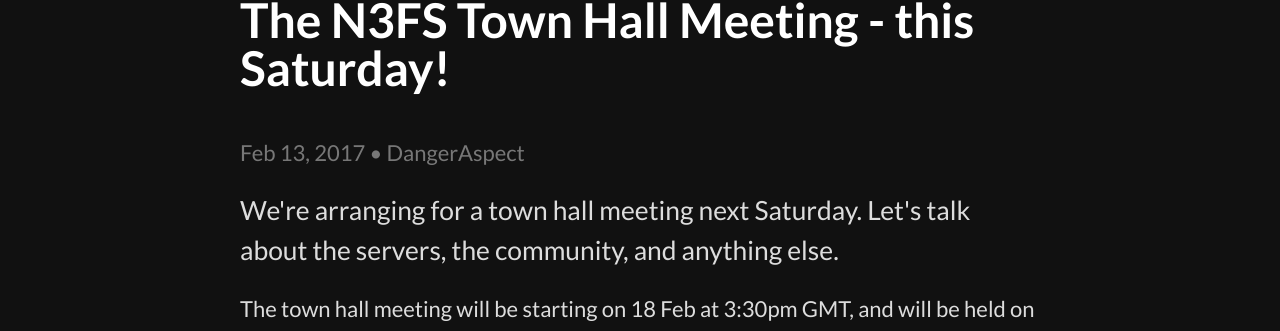
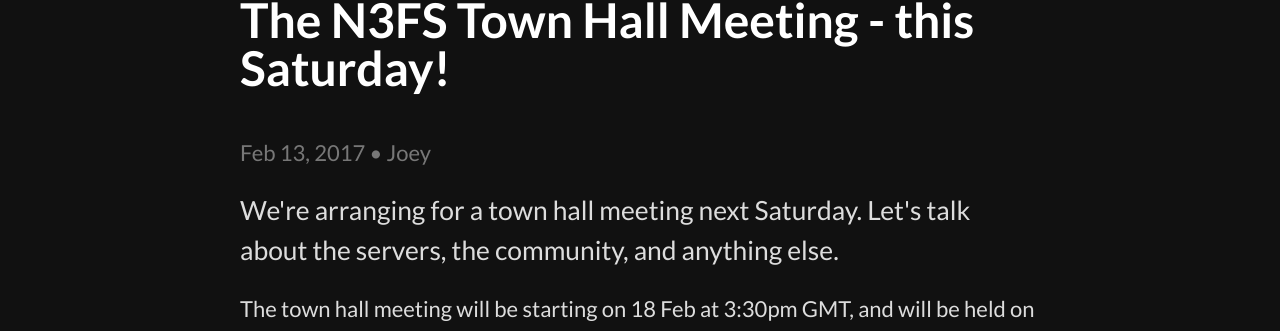
Before and after one commit to N3FS/N3FS-website, a Jekyll site: the page built from _posts/2017-02-13-the-n3fs-town-hall-meeting-this-saturday.md, in a window 1280 px wide. Shown: the part 261-592 px from the top of the page. Built offline with Jekyll 4.4.1, drawn with Linux system fonts in a browser that asks for light colours.

Commit message:
Changed Author name for consistency

```diff
--- a/_posts/2017-02-13-the-n3fs-town-hall-meeting-this-saturday.md
+++ b/_posts/2017-02-13-the-n3fs-town-hall-meeting-this-saturday.md
@@ -1,7 +1,7 @@
 ---
 layout: post
 title: The N3FS Town Hall Meeting - this Saturday!
-author: DangerAspect
+author: Joey
 ---
 
 <p class="lead">We're arranging for a town hall meeting next Saturday. Let's talk about the servers, the community, and anything else.</p>
```
Also changed, not shown: _posts/2017-02-11-introducing-the-just-cause-3-multiplayer-server.md (+1 -1 lines).
